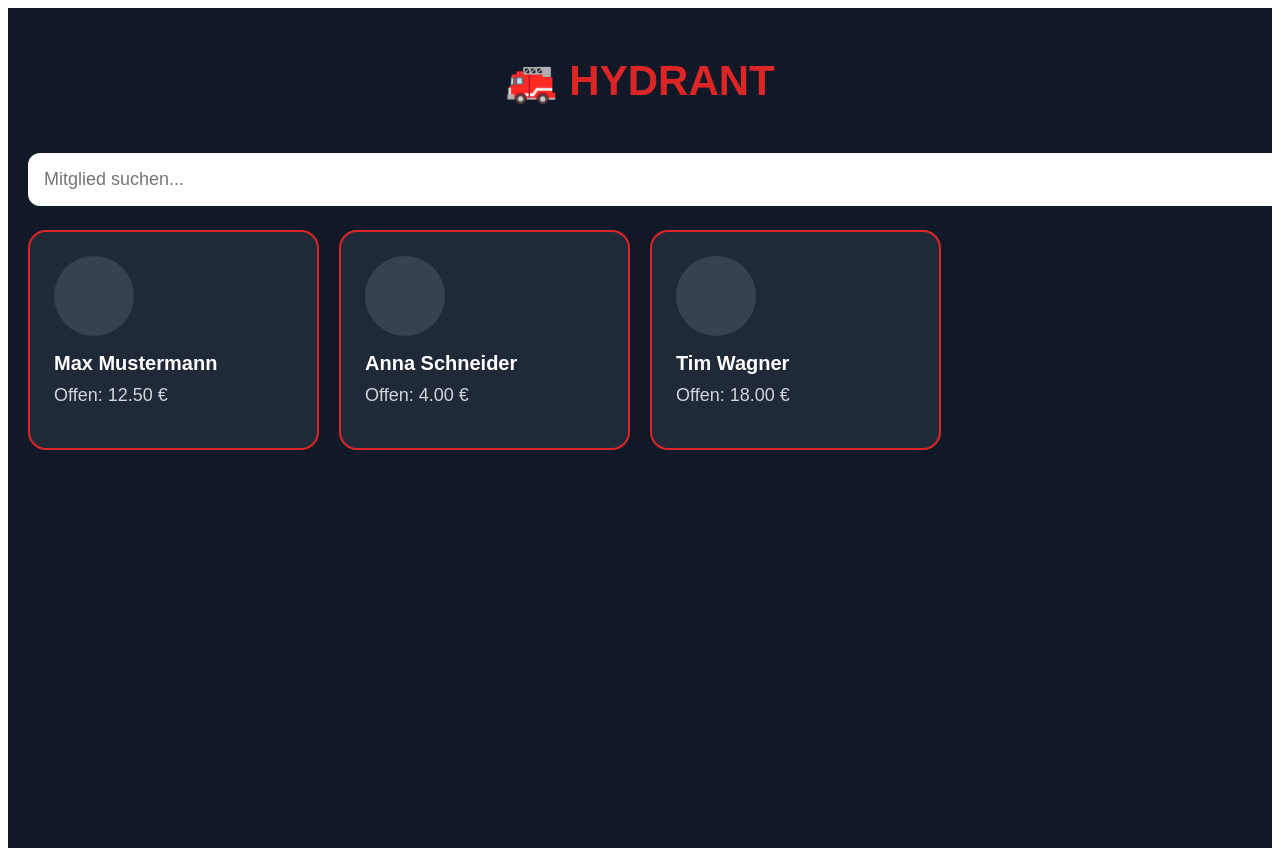
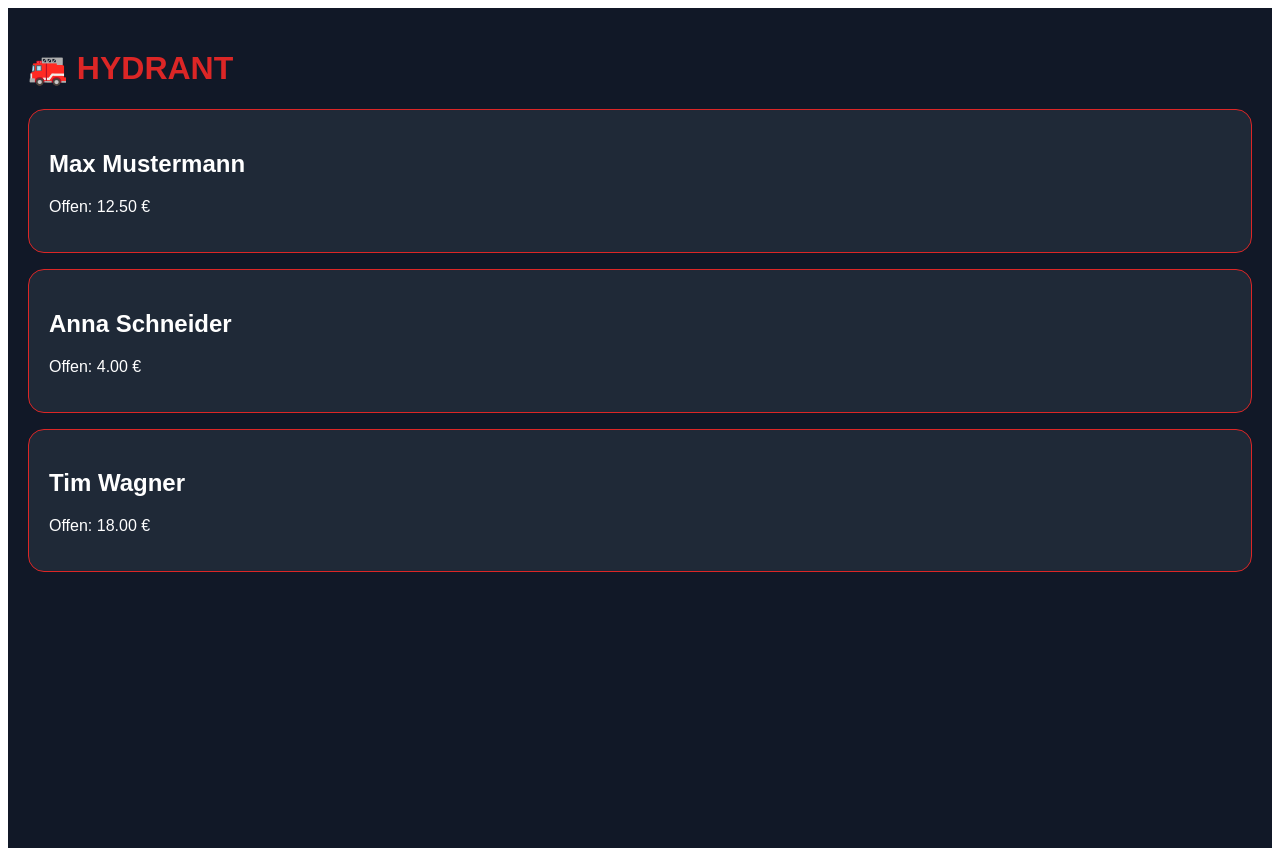
Before and after one commit to hydrant-ff/hydrant, a Next.js app: page / in a window 1280 px wide. Built offline with nearby package versions, Linux system fonts and the light colour scheme.

Commit message:
Update page.js

```diff
--- a/app/page.js
+++ b/app/page.js
@@ -27,76 +27,27 @@ export default function Home() {
         fontFamily: "Arial",
       }}
     >
-      <div
-        style={{
-          display: "flex",
-          justifyContent: "center",
-          marginBottom: "20px",
-        }}
-      >
-        <h1 style={{ color: "#dc2626", fontSize: "42px" }}>
+      <h1 style={{ color: "#dc2626" }}>
         🚒 HYDRANT
       </h1>
-      </div>
 
-      <input
-        placeholder="Mitglied suchen..."
-        style={{
-          width: "100%",
-          padding: "16px",
-          borderRadius: "12px",
-          border: "none",
-          marginBottom: "24px",
-          fontSize: "18px",
-        }}
-      />
-
+      {members.map((member) => (
         <div
-        style={{
-          display: "grid",
-          gridTemplateColumns: "repeat(auto-fill, minmax(260px, 1fr))",
-          gap: "20px",
-        }}
-      >
-        {members.map((member) => (
-          <button
           key={member.id}
           style={{
             background: "#1f2937",
-              border: "2px solid #dc2626",
-              borderRadius: "18px",
-              padding: "24px",
-              color: "white",
-              cursor: "pointer",
-              textAlign: "left",
+            padding: "20px",
+            borderRadius: "16px",
+            marginBottom: "16px",
+            border: "1px solid #dc2626",
           }}
         >
-            <div
-              style={{
-                width: "80px",
-                height: "80px",
-                borderRadius: "999px",
-                background: "#374151",
-                marginBottom: "16px",
-              }}
-            />
-
-            <h2 style={{ margin: 0 }}>
-              {member.name}
-            </h2>
-
-            <p
-              style={{
-                color: "#d1d5db",
-                marginTop: "10px",
-                fontSize: "18px",
-              }}
-            >
+          <h2>{member.name}</h2>
+          <p>
             Offen: {member.balance.toFixed(2)} €
           </p>
-          </button>
+        </div>
       ))}
-      </div>
     </main>
   );
 }
```
Lines whose indentation alone changed are shown as unchanged.
